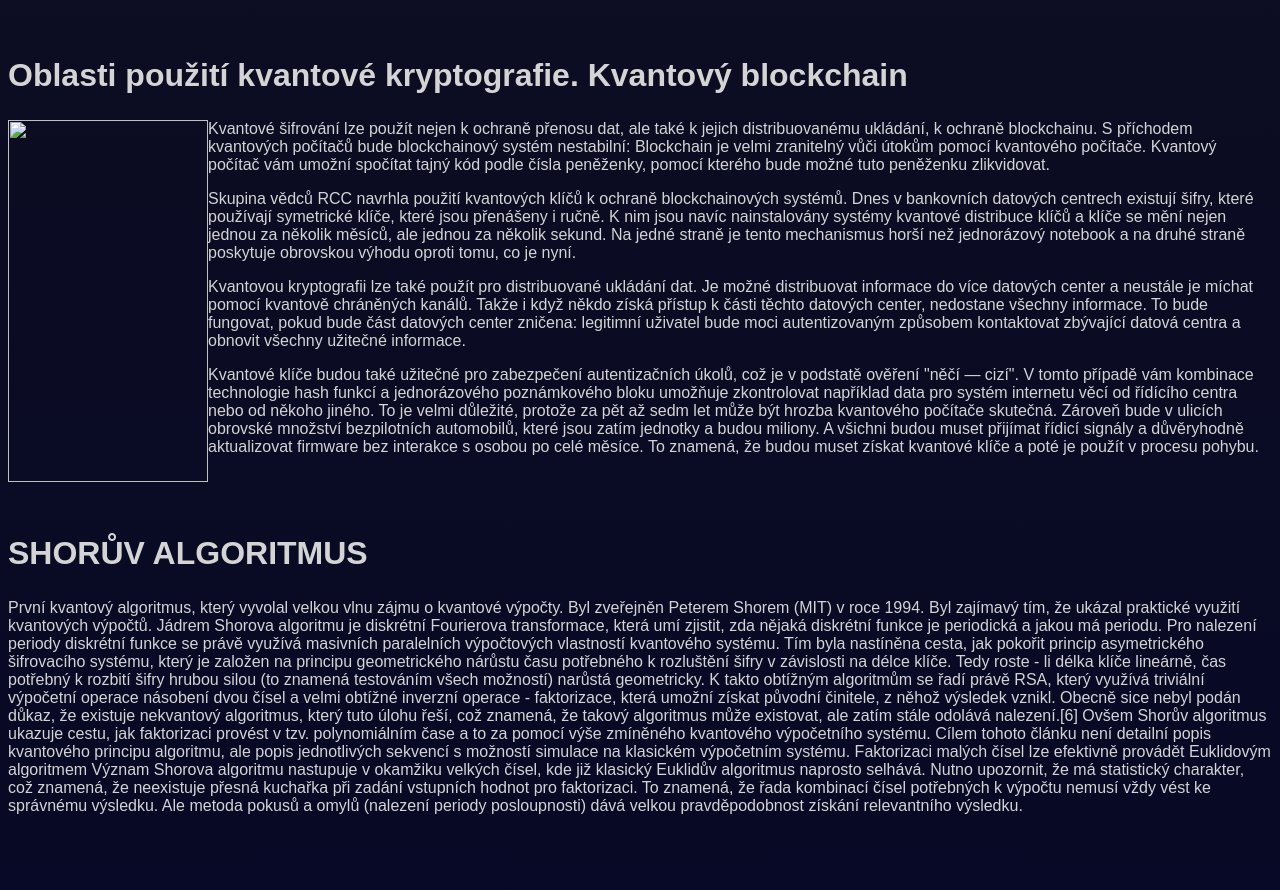
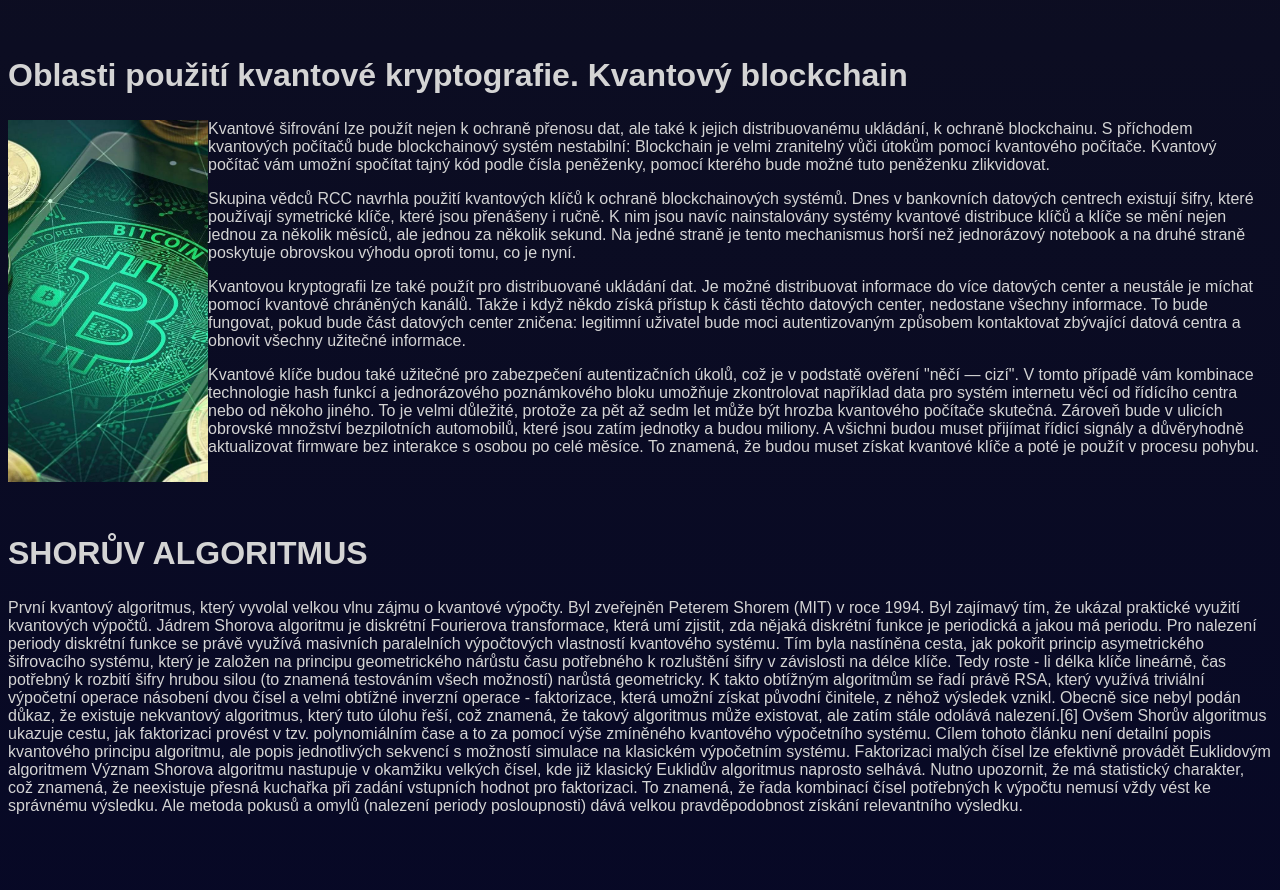
Before and after one commit to degtya/zbk, a plain HTML site: page index.html in a window 1280 px wide. Shown: the part 2080-2970 px from the top of the page. Drawn offline with Linux system fonts and the light colour scheme; the site is published under a folder, as on GitHub Pages, so addresses that start at the root find nothing.

Commit message:
Update index.html

```diff
--- a/index.html
+++ b/index.html
@@ -138,7 +138,7 @@
                     Kvůli těmto světlicím ve skutečném vlákně není možné přenášet informace stovky kilometrů.</p>
                 <br>
                 <h2>Oblasti použití kvantové kryptografie. Kvantový blockchain</h2>
-                <img src="/static/images/money.jpg" align="left" width="200" height="362">
+                <img src="static/images/money.jpg" align="left" width="200" height="362">
                 <p> Kvantové šifrování lze použít nejen k ochraně přenosu dat, ale také k jejich distribuovanému
                     ukládání, k
                     ochraně blockchainu. S příchodem kvantových počítačů bude blockchainový systém nestabilní:
```
